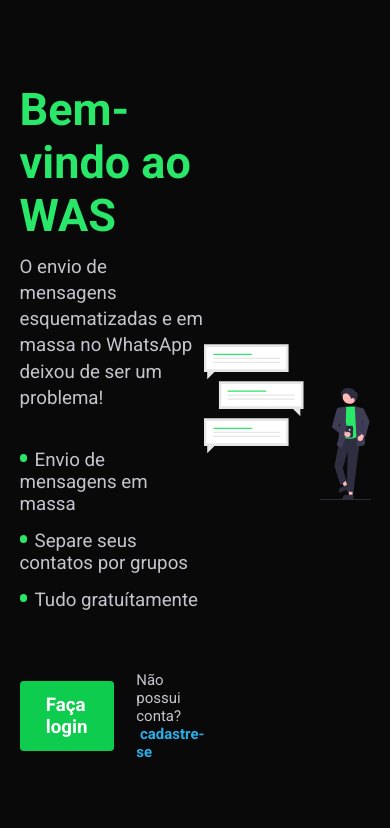
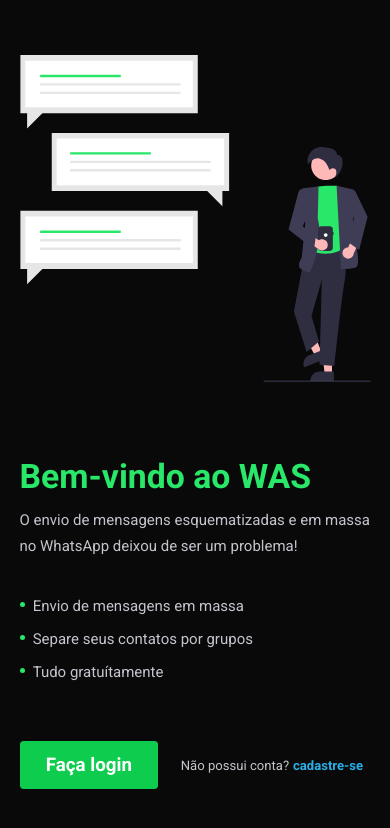
Before and after one commit to EddyPBR/ws-sender, a Next.js app in the folder web/: page / in a window 390 px wide. Shown: the top 828 px of the page. Built offline with nearby package versions, Linux system fonts and the light colour scheme.

Commit message:
feat(web): adding responsive styles in home page

```diff
--- a/web/src/pages/styles.ts
+++ b/web/src/pages/styles.ts
@@ -7,6 +7,12 @@ export const Columns = styled.div`
 
   width: 100%;
   height: 100%;
+
+  @media(max-width: 1170px) {
+    display: flex;
+    flex-direction: column-reverse;
+    padding: 4rem 0;
+  }
 `;
 
 export const Main = styled.main`
@@ -14,14 +20,27 @@ export const Main = styled.main`
   flex-direction: column;
   max-width: 47rem;
 
+  @media(max-width: 1170px) {
+    margin: 0 auto;
+    margin-top: 8rem;
+  }
+
   h1 {
     font-size: 4.8rem;
     color: ${props => props.theme.colors.green2};
+
+    @media(max-width: 1170px) {
+      font-size: 3.6rem;
+    }
   }
 
   p {
     margin-top: 1.2rem;
     line-height: 2.8rem;
+
+    @media(max-width: 1170px) {
+      font-size: 1.6rem;
+    }
   }
 
   ul {
@@ -30,6 +49,10 @@ export const Main = styled.main`
     flex-direction: column;
     gap: 1.6rem;
     list-style: none;
+
+    @media(max-width: 1170px) {
+      font-size: 1.6rem;
+    }
 
     li:before {
       content: "";
@@ -40,6 +63,11 @@ export const Main = styled.main`
       display: inline-block;
       margin-bottom: 0.4rem;
       margin-right: 0.8rem;
+
+      @media(max-width: 1170px) {
+        width: 0.6rem;
+        height: 0.6rem;
+      }
     }
   }
 `;
@@ -49,8 +77,13 @@ export const AccessSection = styled.section`
   flex-direction: row;
   align-items: center;
   gap: 2.4rem;
+  margin-top: 6.4rem;
 
-  margin-top: 6.4rem;
+  @media(max-width: 380px) {
+    flex-direction: column;
+    align-items: flex-start;
+    gap: 1.6rem;
+  }
 
   > a {
     padding: 1.4rem 2.8rem;
@@ -69,6 +102,10 @@ export const AccessSection = styled.section`
   span {
     font-size: 1.6rem;
 
+    @media(max-width: 1170px) {
+      font-size: 1.4rem;
+    }
+
     a {
       margin-left: 0.4rem;
       color: ${props => props.theme.colors.blue};
```
